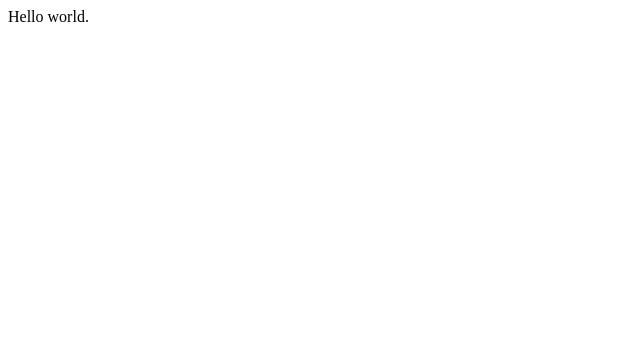
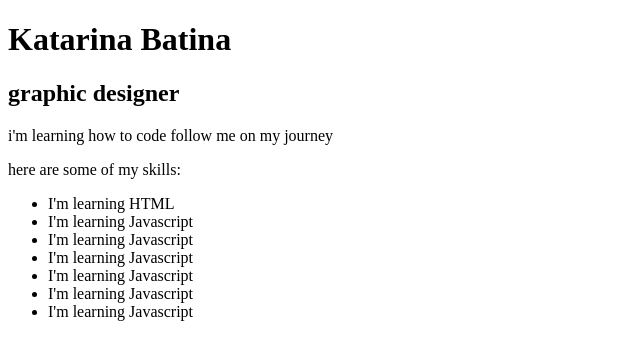
Before and after one commit to katarinabatina/katarinabatina.github.io, a plain HTML site: page index.html in a window 1280 px wide. Shown: the whole page, without its empty margins (0-640 px from the left). Drawn offline with nearby package versions, Linux system fonts and the light colour scheme.

Commit message:
added some preliminary content to the page with some new html tags I just learned about

```diff
--- a/index.html
+++ b/index.html
@@ -1,7 +1,7 @@
 <!DOCTYPE html>
 <html>
   <head>
-    <title></title>
+    <title>Katarina Batina</title>
     <link href="assets/css/styles.css" media="all" rel="stylesheet" />
     <link rel="shortcut icon" href="" />
     <script src="http://ajax.googleapis.com/ajax/libs/jquery/1.11.1/jquery.min.js"></script>
@@ -9,7 +9,21 @@
 
   <body>
 
-    Hello world.
+    <h1>Katarina Batina</h1>
+    <h2>graphic designer</h2>
+
+    <p>i'm learning how to code follow me on my journey</p>
+    <p>here are some of my skills:</p>
+    <ul>
+      <li>I'm learning HTML</li>
+      <li>I'm learning Javascript</li>
+      <li>I'm learning Javascript</li>
+      <li>I'm learning Javascript</li>
+      <li>I'm learning Javascript</li>
+      <li>I'm learning Javascript</li>
+      <li>I'm learning Javascript</li>
+    </ul>
+
     <script src="assets/js/app.js"></script>
 
   </body>
```
